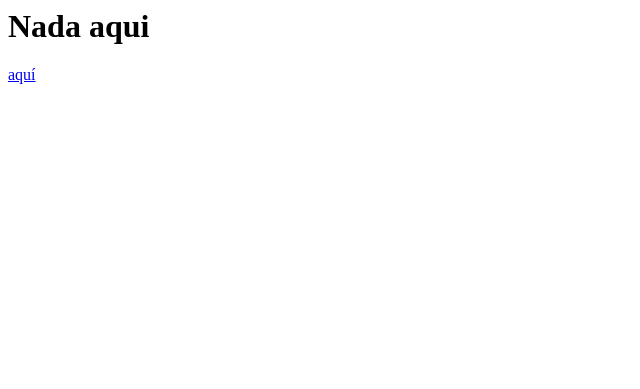
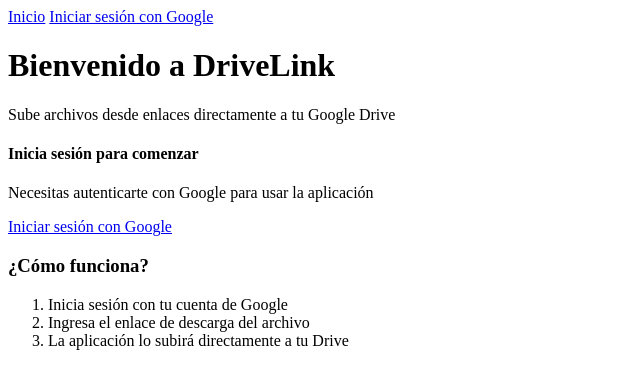
Before and after one commit to IsaCode17/DriveLinkV1, a Flask app: template app/templates/index.html in a window 1280 px wide. Shown: the top 389 px of the page, without its empty margins (0-640 px from the left). Run offline with Flask 2, Linux system fonts and the light colour scheme; the template is opened without the code that fills it, so the values that code supplies are empty.

Commit message:
Update index.html

```diff
--- a/app/templates/index.html
+++ b/app/templates/index.html
@@ -1,3 +1,31 @@
-<h1>Nada aqui</h1>
+{% extends "base.html" %}
 
-<a href="base.html">aquí</a>
+{% block content %}
+<div class="container">
+    <h1 class="mt-5">Bienvenido a DriveLink</h1>
+    <p class="lead">Sube archivos desde enlaces directamente a tu Google Drive</p>
+
+    <div class="row mt-5">
+        <div class="col-md-6 offset-md-3">
+            <div class="card">
+                <div class="card-body text-center">
+                    <h4 class="card-title">Inicia sesión para comenzar</h4>
+                    <p class="card-text">Necesitas autenticarte con Google para usar la aplicación</p>
+                    <a href="{{ url_for('auth.login') }}" class="btn btn-primary">
+                        <i class="fab fa-google"></i> Iniciar sesión con Google
+                    </a>
+                </div>
+            </div>
+        </div>
+    </div>
+
+    <div class="mt-5">
+        <h3>¿Cómo funciona?</h3>
+        <ol>
+            <li>Inicia sesión con tu cuenta de Google</li>
+            <li>Ingresa el enlace de descarga del archivo</li>
+            <li>La aplicación lo subirá directamente a tu Drive</li>
+        </ol>
+    </div>
+</div>
+{% endblock %}
```
